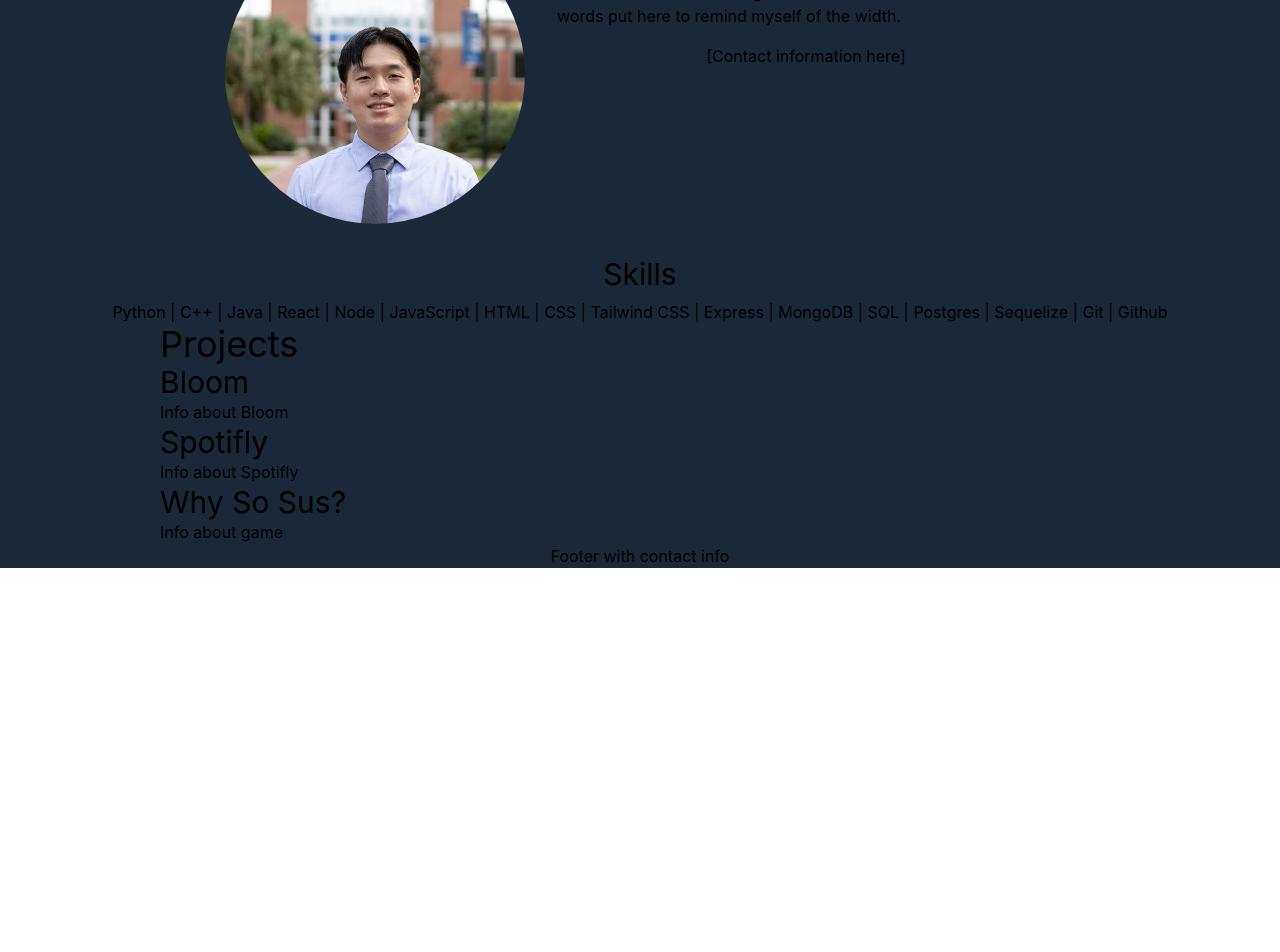
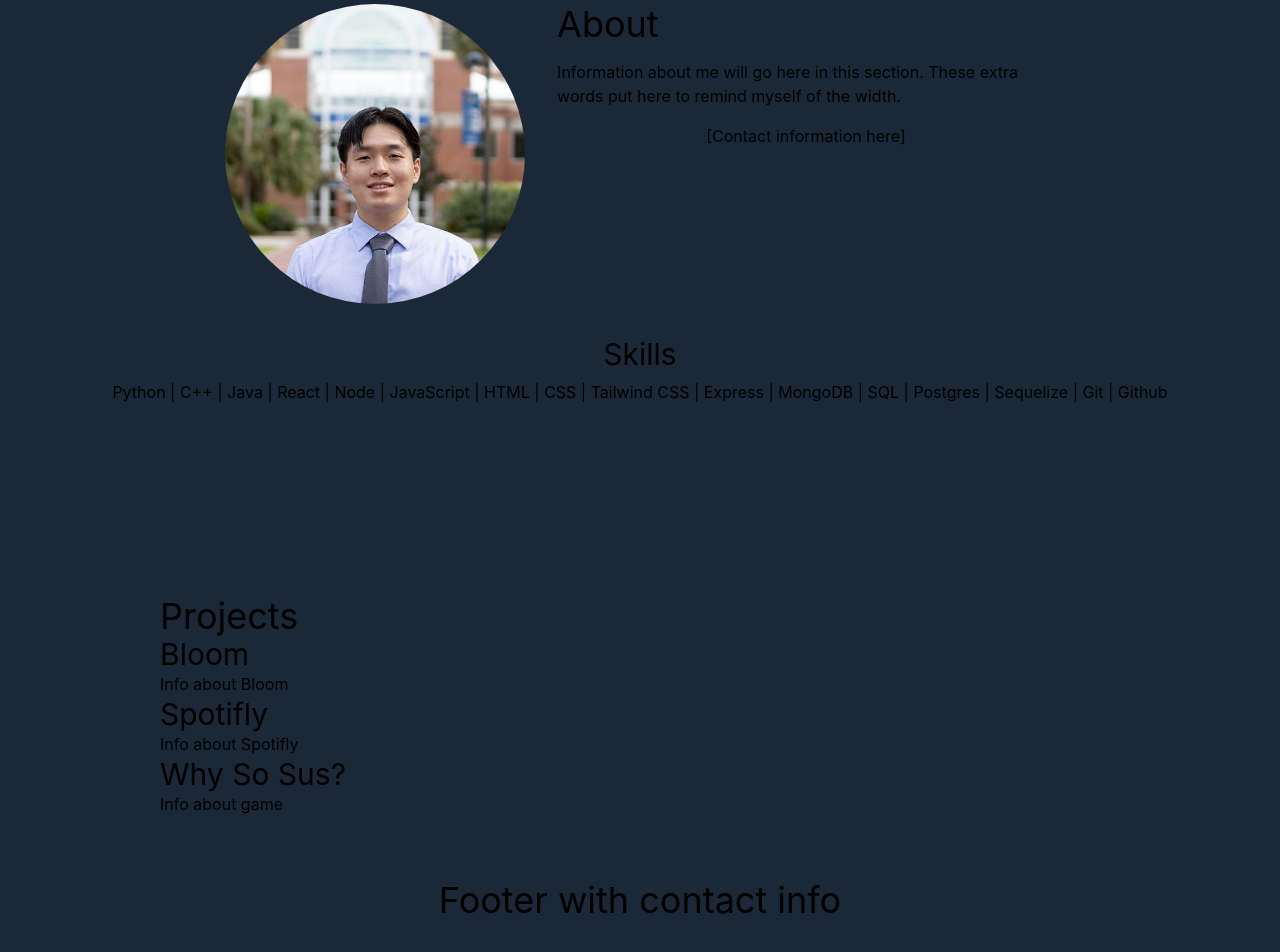
Before and after one commit to jasonxchen/portfolio, a Next.js app: page / in a window 1280 px wide. Shown: the part 876-1828 px from the top of the page. Before the commit the page ends 1444 px from the top, so only its background shows below. Built offline with nearby package versions, Linux system fonts and the light colour scheme.

Commit message:
Add footer component and fix navbar

```diff
--- a/components/about.js
+++ b/components/about.js
@@ -2,7 +2,7 @@ import Image from "next/image";
 
 export default function About() {
     return (
-        <div id="about" className="flex flex-col items-center gap-8">
+        <div id="about" className="pt-20 flex flex-col items-center gap-8">
             <div className="mx-auto flex justify-center gap-8 flex-wrap w-11/12 md:w-8/12">
                 <Image
                     src="/img/jason_chen.png"
--- /dev/null
+++ b/components/footer.js
@@ -0,0 +1,7 @@
+export default function Footer() {
+    return (
+        <div id="contact" className="pt-16 h-80">
+            <h2 className="text-4xl text-center">Footer with contact info</h2>
+        </div>
+    );
+}
--- a/components/navbar.js
+++ b/components/navbar.js
@@ -4,7 +4,7 @@ import { useState } from "react";
 export default function Navbar({}) {
     const [showMobileMenu, setShowMobileMenu] = useState(false);
     return (
-        <nav className="bg-[#0E172A] drop-shadow fixed top-0 left-0 right-0">
+        <nav className="bg-[#0E172A] drop-shadow fixed top-0 left-0 right-0 z-10">
             <div className="mx-auto max-w-5xl px-2 sm:px-6 lg:px-8">
                 <div className="relative flex h-16 items-center justify-between">
 
--- a/components/projectList.js
+++ b/components/projectList.js
@@ -1,6 +1,6 @@
 export default function ProjectList() {
     return (
-        <div id="projects" className="mx-auto w-9/12">
+        <div id="projects" className="pt-20 mt-28 mx-auto w-9/12">
             <h2 className="text-4xl">Projects</h2>
 			<h3 className="text-3xl">Bloom</h3>
 			<p>Info about Bloom</p>
--- a/pages/index.js
+++ b/pages/index.js
@@ -2,6 +2,7 @@ import Head from "next/head";
 import Landing from "../components/landing";
 import About from "../components/about";
 import ProjectList from "../components/projectList";
+import Footer from "../components/footer";
 
 export default function Home() {
 	return (
@@ -18,7 +19,7 @@ export default function Home() {
 
 			<ProjectList />
 
-			<h2 id="contact" className="text-center">Footer with contact info</h2>
+			<Footer />
 		</div>
 	);
 }
```
